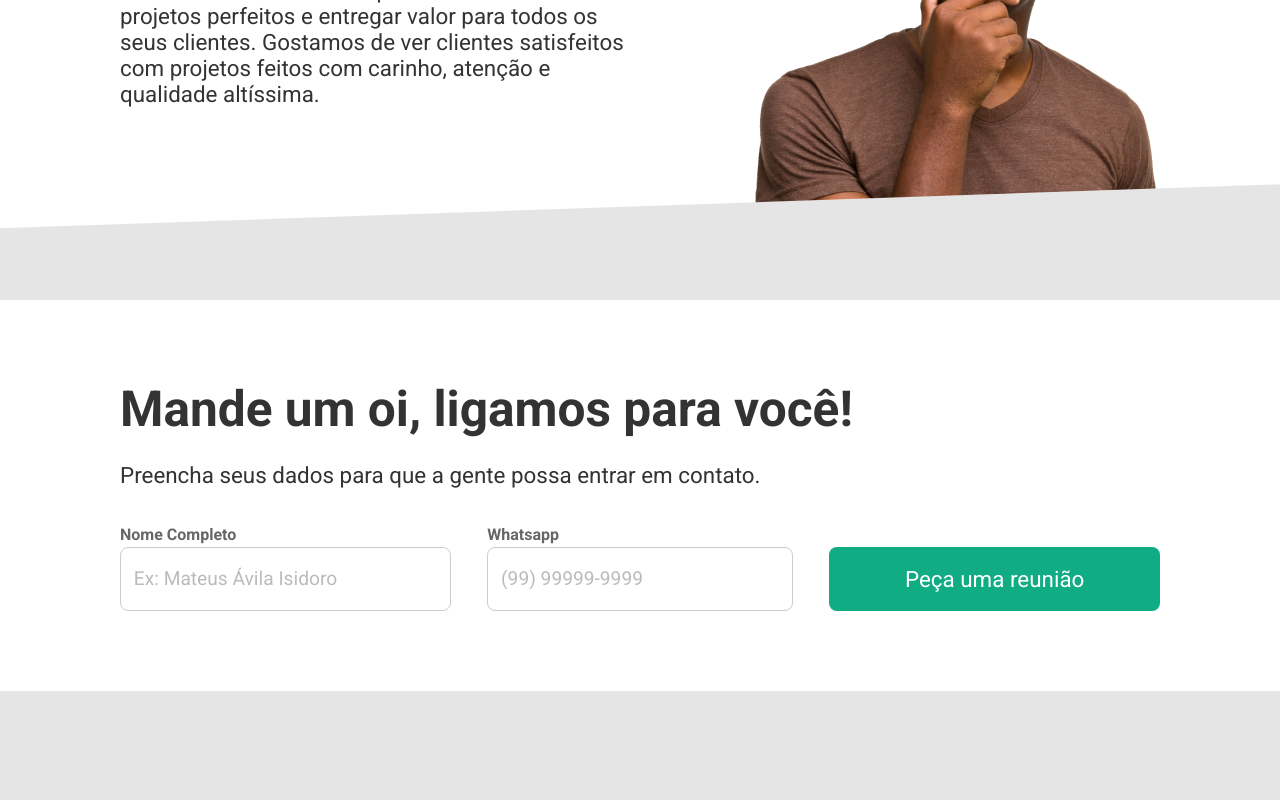
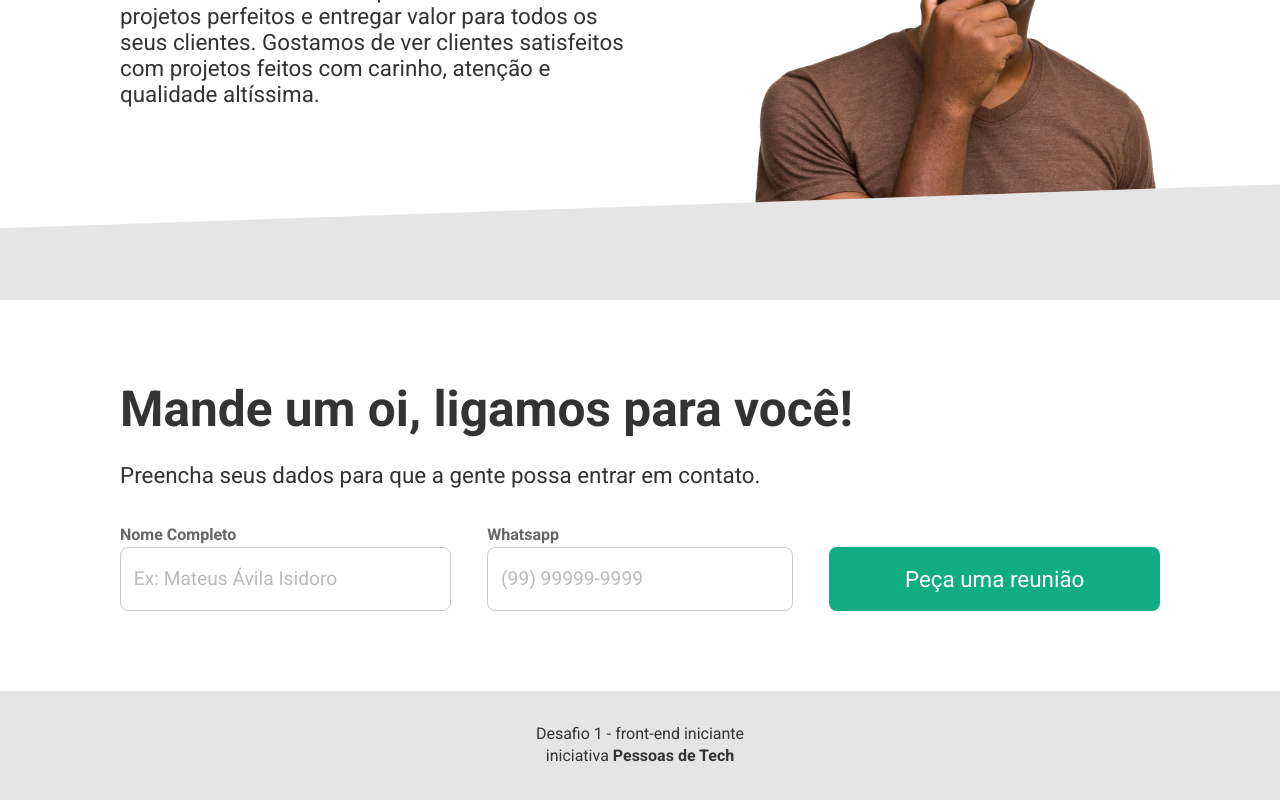
Before and after one commit to aleffreitas/Desafio-Front-end, a React (Create React App) app: page / in a window 1280 px wide. Shown: the part 1215-2015 px from the top of the page. Before the commit the page ends 1906 px from the top, so only its background shows below. Built offline with nearby package versions, Linux system fonts and the light colour scheme.

Commit message:
Criado componente Footer

```diff
--- a/src/App.js
+++ b/src/App.js
@@ -1,5 +1,6 @@
 import { Banner } from "./components/Banner/Banner";
 import { Description } from "./components/Description";
+import { Footer } from "./components/Footer";
 import { Form } from "./components/Form";
 import { Header } from "./components/Header";
 import { GlobalStyle } from "./styles/global";
@@ -11,6 +12,7 @@ export function App() {
       <Banner />
       <Description />
       <Form />
+      <Footer />
       <GlobalStyle />
     </>
   );
--- /dev/null
+++ b/src/components/Footer/index.js
@@ -0,0 +1,10 @@
+import { Container } from "./style";
+
+export function Footer(){
+    return(
+        <Container>
+            <p>Desafio 1 - front-end iniciante</p>
+            <p>iniciativa <strong>Pessoas de Tech</strong> </p>
+        </Container>
+    );
+}
--- /dev/null
+++ b/src/components/Footer/style.js
@@ -0,0 +1,7 @@
+import styled from "styled-components";
+
+export const Container = styled.footer`
+    line-height: 1.4rem;
+    text-align: center;
+    padding: 2rem;
+`;
```
